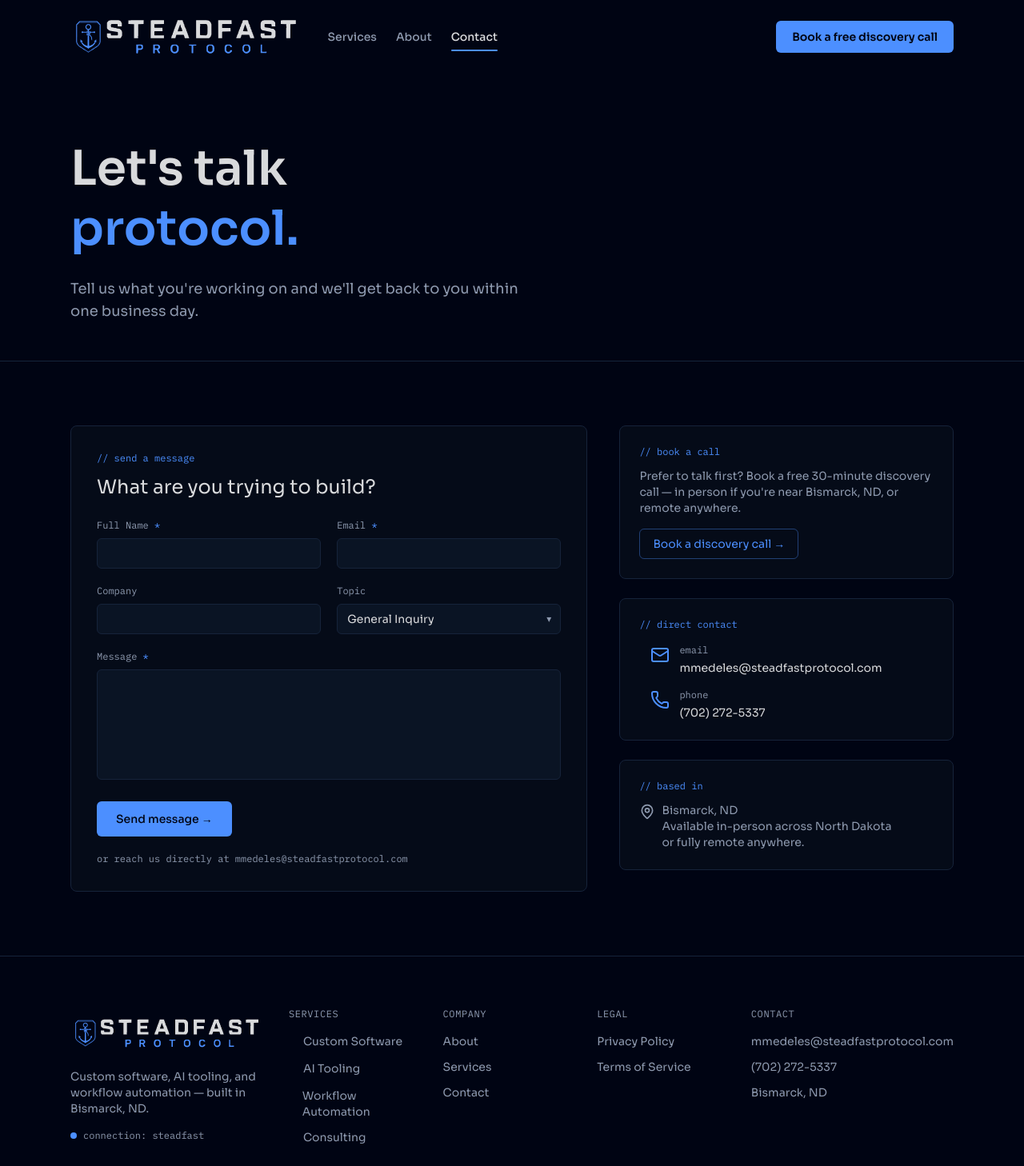
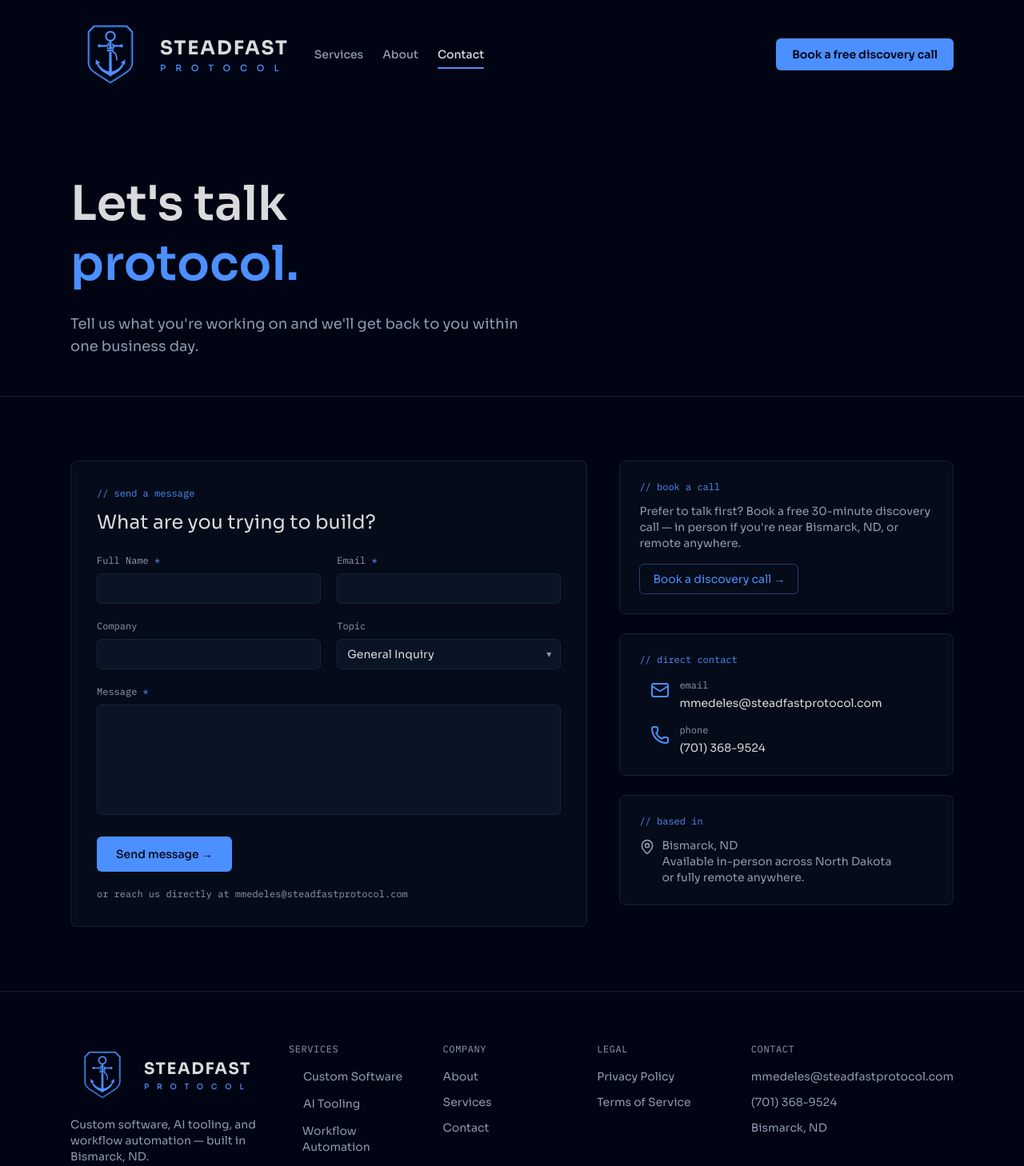
Before and after one commit to mmedeles/steadfast-protocol-website, a Next.js app: page /contact in a window 1280 px wide. Shown: the top 1458 px of the page at 80% size. Built offline with nearby package versions, Linux system fonts and the light colour scheme.

Commit message:
Website polish

```diff
--- a/src/app/about/page.tsx
+++ b/src/app/about/page.tsx
@@ -66,8 +66,8 @@ export default function About() {
                                 <FadeIn key={principle.label} delay={i * 0.1}>
                                     <div className="h-full rounded-lg border border-line bg-surface p-6">
                                         <div className="flex items-center gap-2">
-                                            <principle.icon size={24} className="text-signal" />
-                                            <p className="font-mono text-xs text-signal">
+                                            <principle.icon size={50} className="text-signal" />
+                                            <p className="font-mono text-2xl text-signal">
                                                 {principle.label}
                                             </p>
                                         </div>
--- a/src/app/contact/page.tsx
+++ b/src/app/contact/page.tsx
@@ -91,7 +91,7 @@ export default function Contact() {
                                                 </span>
                                             </a>
                                             <a
-                                                href="tel:+17022725337"
+                                                href="tel:+17013689524"
                                                 className="group flex items-start gap-3 border-l-2 border-transparent pl-3 transition-colors hover:border-signal"
                                             >
                                                 <Phone size={24} className="mt-0.5 shrink-0 text-signal" />
@@ -100,7 +100,7 @@ export default function Contact() {
                                                         phone
                                                     </p>
                                                     <p className="mt-1 text-sm text-text transition-colors group-hover:text-signal">
-                                                        (702) 272-5337
+                                                        (701) 368-9524
                                                     </p>
                                                 </span>
                                             </a>
--- a/src/components/Footer.tsx
+++ b/src/components/Footer.tsx
@@ -24,13 +24,23 @@ export default function Footer() {
             <div className="mx-auto max-w-6xl px-6 py-16">
                 <div className="grid gap-10 md:grid-cols-[1.5fr_1fr_1fr_1fr_1fr] md:gap-8">
                     <div>
-                        <Image
-                            src="/01-primary-horizontal/sp-horizontal-transparent.svg"
-                            alt="Steadfast Protocol"
-                            height={64}
-                            width={331}
-                            className="h-16 w-auto"
-                        />
+                        <Link href="/" className="flex items-center gap-3">
+                            <Image
+                                src="/03-icons/sp-icon-transparent.svg"
+                                alt=""
+                                width={80}
+                                height={103}
+                                className="h-20 w-auto"
+                            />
+                            <span className="flex flex-col leading-none">
+                                <span className="font-display text-xl font-bold tracking-[0.08em] text-text">
+                                    STEADFAST
+                                </span>
+                                <span className="font-display text-[0.6rem] font-medium tracking-[1.02em] text-signal mt-1">
+                                    PROTOCOL
+                                </span>
+                            </span>
+                        </Link>
                         <p className="mt-3 max-w-xs text-sm text-muted">
                             Custom software, AI tooling, and workflow automation — built in
                             Bismarck, ND.
@@ -99,8 +109,8 @@ export default function Footer() {
                                 </a>
                             </li>
                             <li>
-                                <a href="tel:+17022725337" className={linkClasses}>
-                                    (702) 272-5337
+                                <a href="tel:+17013689524" className={linkClasses}>
+                                    (701) 368-9524
                                 </a>
                             </li>
                             <li className="text-muted">Bismarck, ND</li>
--- a/src/components/Navbar.tsx
+++ b/src/components/Navbar.tsx
@@ -86,14 +86,23 @@ export default function Navbar() {
         >
             <div className="mx-auto flex max-w-6xl items-center justify-between gap-4 px-6 py-[18px]">
                 <div className="flex items-center gap-8">
-                    <Link href="/" className="flex items-center font-mono">
+                    <Link href="/" className="flex items-center gap-3">
                         <Image
-                            src="/01-primary-horizontal/sp-horizontal-transparent.svg"
-                            alt="Steadfast Protocol"
-                            height={56}
-                            width={290}
-                            className="h-11 w-auto md:h-14"
+                            src="/03-icons/sp-icon-transparent.svg"
+                            alt=""
+                            width={80}
+                            height={103}
+                            className="h-12 w-auto md:h-25"
+                            priority
                         />
+                        <span className="flex flex-col leading-none">
+                            <span className="font-display text-xl font-bold tracking-[0.08em] text-text md:text-2xl">
+                                STEADFAST
+                            </span>
+                            <span className="font-display text-[0.6rem] font-medium tracking-[1.02em] text-signal mt-1 md:text-[0.7rem] md:tracking-[1.06em]">
+                                PROTOCOL
+                            </span>
+                        </span>
                     </Link>
 
                     <nav className="hidden items-center gap-6 md:flex">
```
